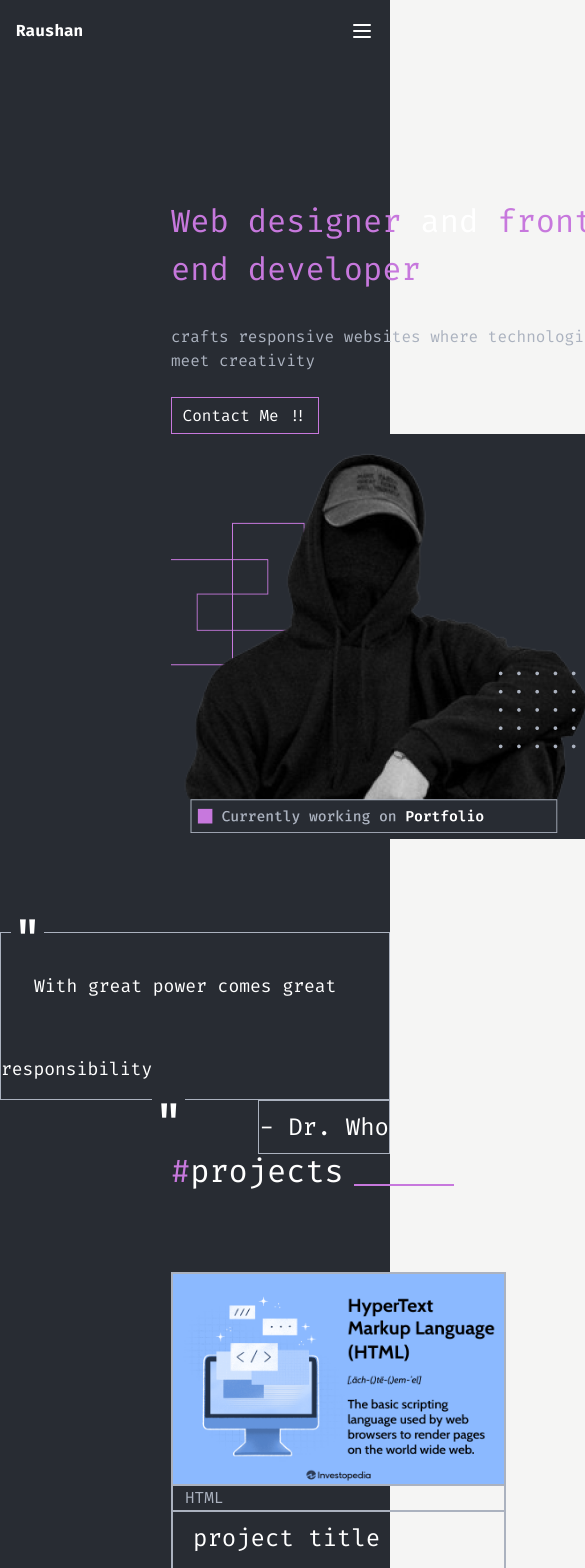
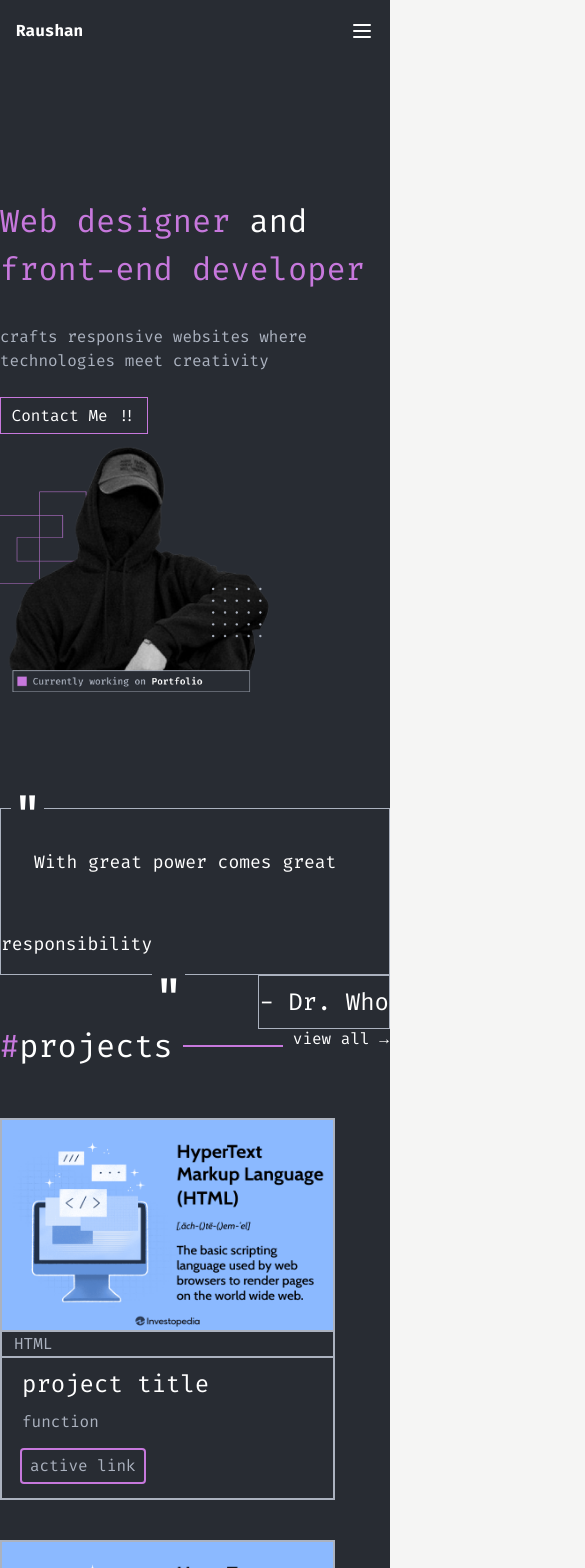
Before and after one commit to rraushan1205/portfolio, a React (Vite) app: page / in a window 390 px wide. Shown: the top 1568 px of the page, 585 px wide, since content can reach past the window. Built offline with nearby package versions, Linux system fonts and the light colour scheme.

Commit message:
minor responsive design[test]

```diff
--- a/src/App.jsx
+++ b/src/App.jsx
@@ -13,7 +13,7 @@ function App() {
     <>
       <div className="bg-background font-fira">
         <Navbar />
-        <div className="grid lg:grid-cols-2 sm:grid-rows-1 mx-[171px] mt-[62px]">
+        <div className="grid lg:grid-cols-2 sm:grid-rows-1 lg:mx-[171px] mt-[62px]">
           <div className="">
             <div className="flex ">
               <div className="mt-[74px] text-[32px] text-white">
@@ -28,7 +28,7 @@ function App() {
               Contact Me !!
             </div>
           </div>
-          <div className="w-[469px] h-[386px]">
+          <div className="lg:w-[469px] w-[269px]  lg:h-[386px]">
             <img src={pfp} alt="" />
           </div>
         </div>
@@ -42,17 +42,17 @@ function App() {
           </div>
         </section>
         </div>
-        <div className="flex mt-[47px] mx-[171px] text-white text-[32px]">
+        <div className="flex mt-[47px] lg:mx-[171px] text-white text-[32px]">
           <span className="text-primary">#</span>
           <div>projects</div>
           <div className="flex justify-center items-center">
             <hr className="lg:w-[511px] w-[100px] h-[2px] bg-primary border-0 flex  mx-[10px] shrink-1" />
           </div>
-          <div className="text-[16px] mt-[5px] ml-[200px]">
+          <div className="text-[16px] mt-[5px] lg:ml-[200px]">
             view all &#8594;
           </div>
         </div>
-        <div className="mx-[171px] text-white mt-[48px] flex gap-10 flex-wrap">
+        <div className="lg:mx-[171px] text-white mt-[48px] flex gap-10 flex-wrap">
           <div className="border-2 border-gray shrink-0">
             <img src={html} alt="" className="w-[330.58px] h-[210px]" />
             <div className="border-y-2 border-gray px-3 text-gray">HTML</div>
@@ -84,7 +84,7 @@ function App() {
             {/* buttons */}
           </div>
         </div>
-        <div className="flex mt-[47px] mx-[171px] text-white text-[32px]">
+        <div className="flex mt-[47px] lg:mx-[171px] text-white text-[32px]">
           <span className="text-primary">#</span>
           <div>Skillls</div>
           <div className="flex justify-center items-center">
@@ -92,7 +92,7 @@ function App() {
           </div>
           {/* <div className="text-[16px] mt-[5px] ml-[200px]">view all &#8594;</div> */}
         </div>
-        <div className="flex mx-[171px] gap-10 flex-wrap">
+        <div className="flex lg:mx-[171px] gap-10 flex-wrap">
           <div className="flex mt-[50px]">
             <img src={dot2} alt="" className="h-fit w-fit mr-[150px]" />
             <div className="border-2 border-gray w-[5.375rem] h-[86px]"></div>
@@ -136,11 +136,11 @@ function App() {
           </div>
         </div>
         <div className="border-2 border-gray w-[155px] h-[155px] relative bottom-[-300px] left-[-50px]"></div>
-        <div className="flex mt-[47px] mx-[171px] text-white text-[32px]">
+        <div className="flex mt-[47px] lg:mx-[171px] text-white text-[32px]">
           <span className="text-primary">#</span>
           <div>about-me</div>
           <div className="flex justify-center items-center">
-            <hr className="w-[326px] h-[2px] bg-primary border-0 flex  mx-[10px]" />
+            <hr className="lg:w-[326px] h-[2px] bg-primary border-0 flex  mx-[10px]" />
           </div>
         </div>
         <div className="grid lg:grid-cols-2 grid-cols-1 mx-[130px] lg:mx-[171px]">
@@ -183,7 +183,7 @@ function App() {
             />
           </div>
         </div>
-        <div className="flex mt-[47px] mx-[171px] text-white text-[32px]">
+        <div className="flex mt-[47px] lg:mx-[171px] text-white text-[32px]">
           <span className="text-primary">#</span>
           <div>contacts</div>
           <div className="flex justify-center items-center">
```
